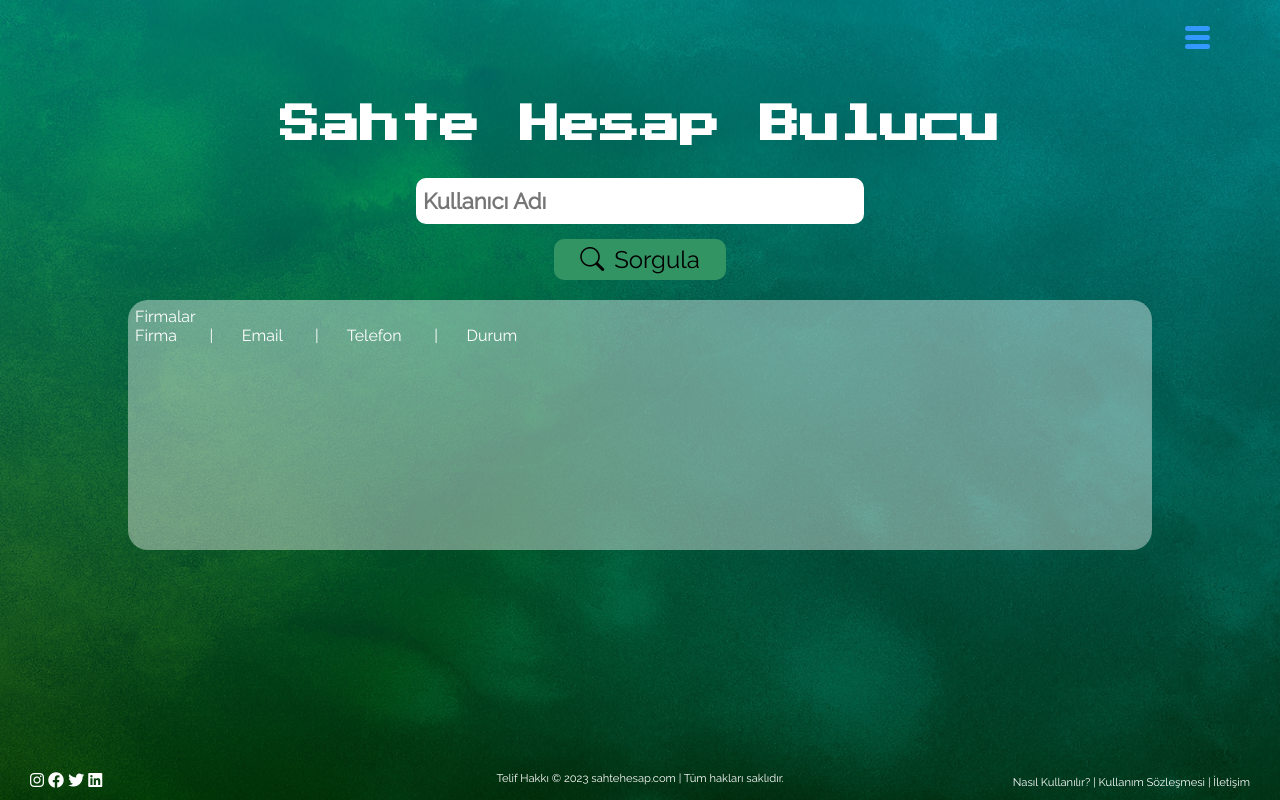
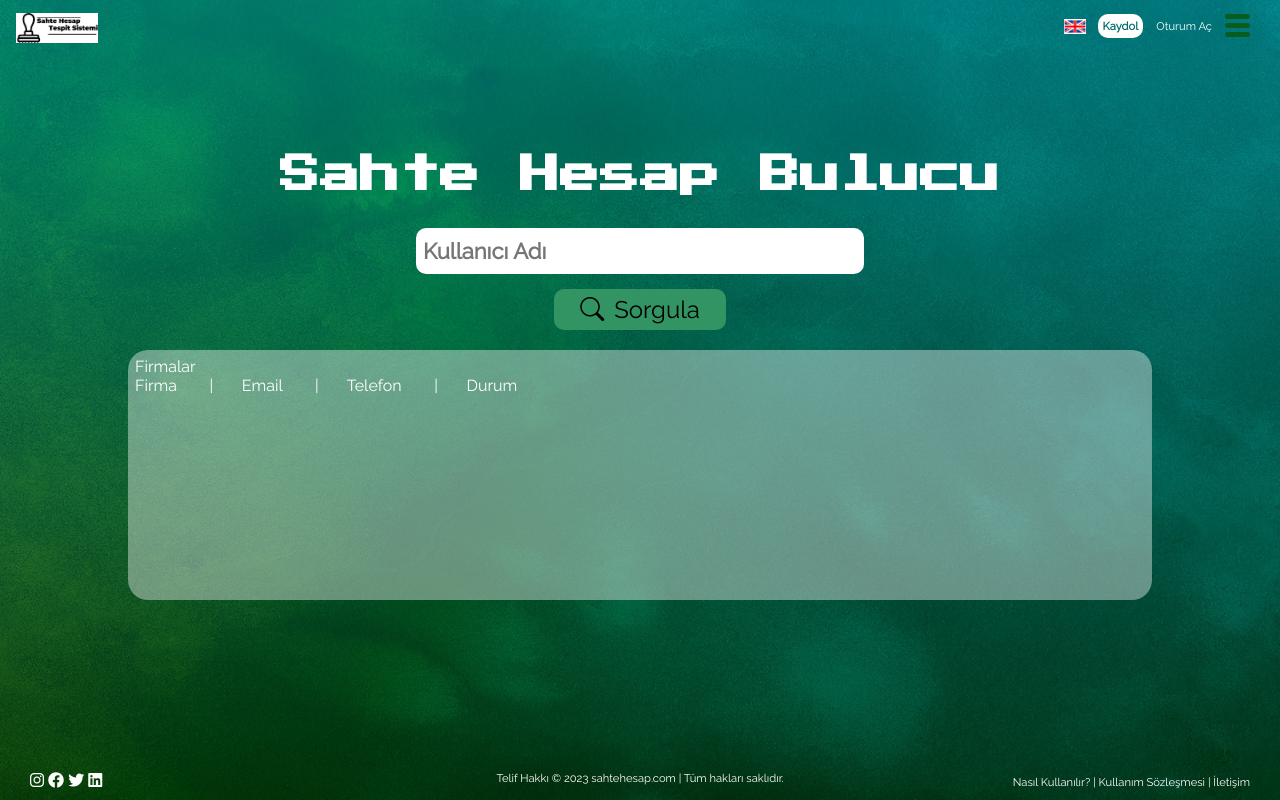
Before and after one commit to muallimim/SahteHesap.com-Front-End, a plain HTML site: page index.html in a window 1280 px wide. Drawn offline with nearby package versions, Linux system fonts and the light colour scheme.

Commit message:
top-nav tamam

```diff
--- a/css/hamburger.css
+++ b/css/hamburger.css
@@ -15,7 +15,7 @@ body {
   #menu-bar {
     width: 25px;
     height: 20px;
-    margin: 30px 0 20px 20px;
+    margin: 18px 0 20px 20px;
     cursor: pointer;
     /* border: 1px solid black; */
   }
@@ -23,7 +23,7 @@ body {
   .bar {
     height: 5px;
     width: 100%;
-    background-color: #3399FF;
+    background-color: #085c1d;
     display: block;
     border-radius: 5px;
     transition: 0.3s ease;
@@ -66,7 +66,7 @@ body {
 
   .menu-bg, #menu {
     top: 0;
-    right: 70px;
+    right: 30px;
     position: absolute;
   }
 
@@ -75,7 +75,7 @@ body {
     width: 0;
     height: 0;
     margin: 30px 0 20px 20px;
-    background: radial-gradient(circle, #3399FF, #3399FF);
+    background: radial-gradient(circle, #138830, #085c1d);
     border-radius: 50%;
     transition: 0.3s ease;
   }
--- /dev/null
+++ b/css/topnav.css
@@ -0,0 +1,58 @@
+.top-nav {
+    display: flex;
+    flex-direction: row;
+    align-items: center;
+    justify-content: space-between;
+    /*background-color: #00BAF0;*/
+    /* background: linear-gradient(to left, #4C1D83, #281243); */
+    /* W3C, IE 10+/ Edge, Firefox 16+, Chrome 26+, Opera 12+, Safari 7+ */
+    color: #FFF;
+    height: 50px;
+    padding: 1em;
+    /* border: 1px solid black; */
+  }
+
+  /* Sag Elemanlar */
+
+.sag-elemanlar{
+    margin-left: 44px;
+    margin-top: -11px;
+    margin-right: 45px;
+    /* border: 1px solid black; */
+  }
+
+  .sag-elemanlar>a>img{
+    height: 15px;
+    vertical-align: middle;
+  }
+
+  .sag-elemanlar>a{
+    color: white;
+    font-size: .7em;
+    text-decoration: none;
+    /* border: 1px solid white; */
+    border-radius: 10px;
+    padding: 5px;
+    margin: 125px 2px 5px;
+    height: 100%;
+  }
+
+  .sag-elemanlar>a:hover{
+    opacity: .8;
+  }
+
+  .flag{
+    border: none !important;
+  }
+
+  .filled{
+    background-color: white;
+    color: #026D6A !important;
+    font-weight: bold;
+  }
+
+  .right-side{
+    display: flex;
+    justify-content: flex-end;
+    /* border: 1px solid black; */
+  }
--- a/index.html
+++ b/index.html
@@ -7,6 +7,7 @@
     <link rel="icon" type="image/x-icon" href="/images/fav.jpg">
     <!-- <link rel="stylesheet" href="css/hamburger-menu.css"> -->
     <link rel="stylesheet" href="css/hamburger.css">
+    <link rel="stylesheet" href="css/topnav.css">
     <link rel="stylesheet" href="css/style.css">
     <link rel="stylesheet" href="https://cdnjs.cloudflare.com/ajax/libs/bootstrap-icons/1.10.3/font/bootstrap-icons.min.css">
     <link rel="stylesheet" href="https://cdnjs.cloudflare.com/ajax/libs/font-awesome/6.2.0/css/all.min.css">
@@ -57,6 +58,25 @@
 
       </section> -->
 
+            <section class="top-nav">
+        <div>
+          <a href="#">
+            <img src="images/logo.png" style="height: 30px;">
+          </a>
+        </div>
+
+        <div class="right-side">
+
+
+          <div class="sag-elemanlar">
+            <a href="" class="flag">
+              <img src="images/icons/eng.png" alt="eng">
+            </a>
+            <a href="" class="filled">Kaydol</a>
+            <a href="">Oturum Aç</a>
+          </div>
+
+
           <div id="menu">
             <div id="menu-bar" onclick="menuOnClick()">
               <div id="bar1" class="bar"></div>
@@ -74,6 +94,11 @@
           </div>
 
           <div class="menu-bg" id="menu-bg"></div>
+
+        </div>
+
+      </section>
+
 
 
      <h2>Sahte Hesap Bulucu</h2>
```
Lines whose indentation alone changed are shown as unchanged.
